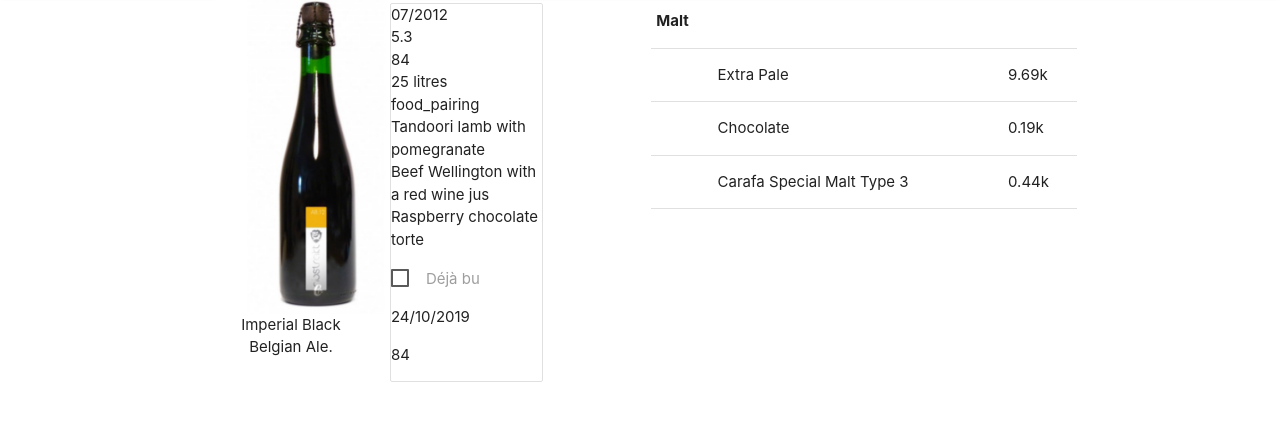
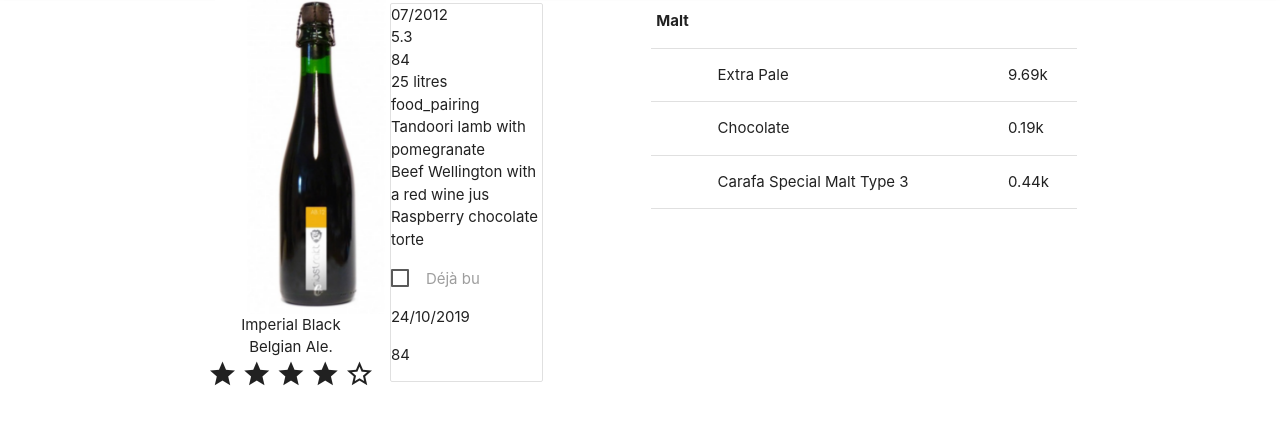
Before and after one commit to Bugsyaya/catalogue-bieres, a plain HTML site: page html/biere-7.html in a window 1280 px wide. Shown: the part 69-492 px from the top of the page. Drawn offline with nearby package versions, Linux system fonts and the light colour scheme.

Commit message:
Component icon star

```diff
--- a/html/biere-7.html
+++ b/html/biere-7.html
@@ -24,6 +24,14 @@
                 <div class="col s6 center">
                     <img class="materialboxed" width="200" src="../media/biere-7.png">
                     Imperial Black Belgian Ale.
+<div class="row">
+  <i class="small material-icons">star</i>
+  <i class="small material-icons">star</i>
+  <i class="small material-icons">star</i>
+  <i class="small material-icons">star</i>
+  <i class="small material-icons">star_border</i>
+
+</div>
                 </div>
                 <div class="col s6">
                     <ul class="collection">
```
